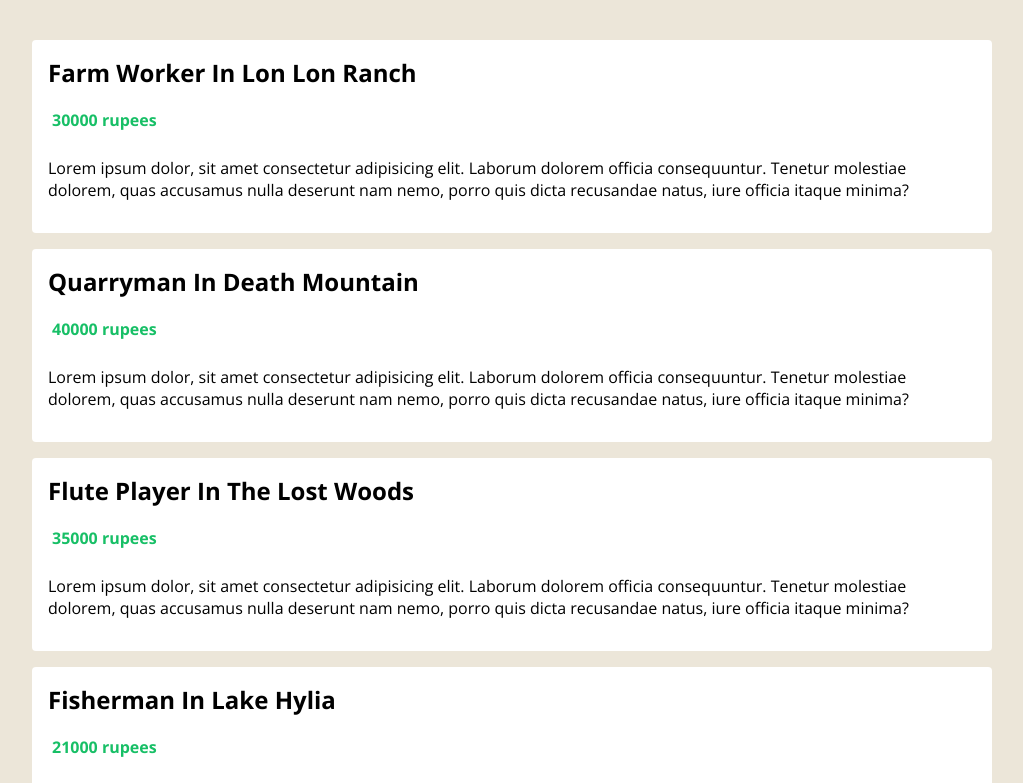
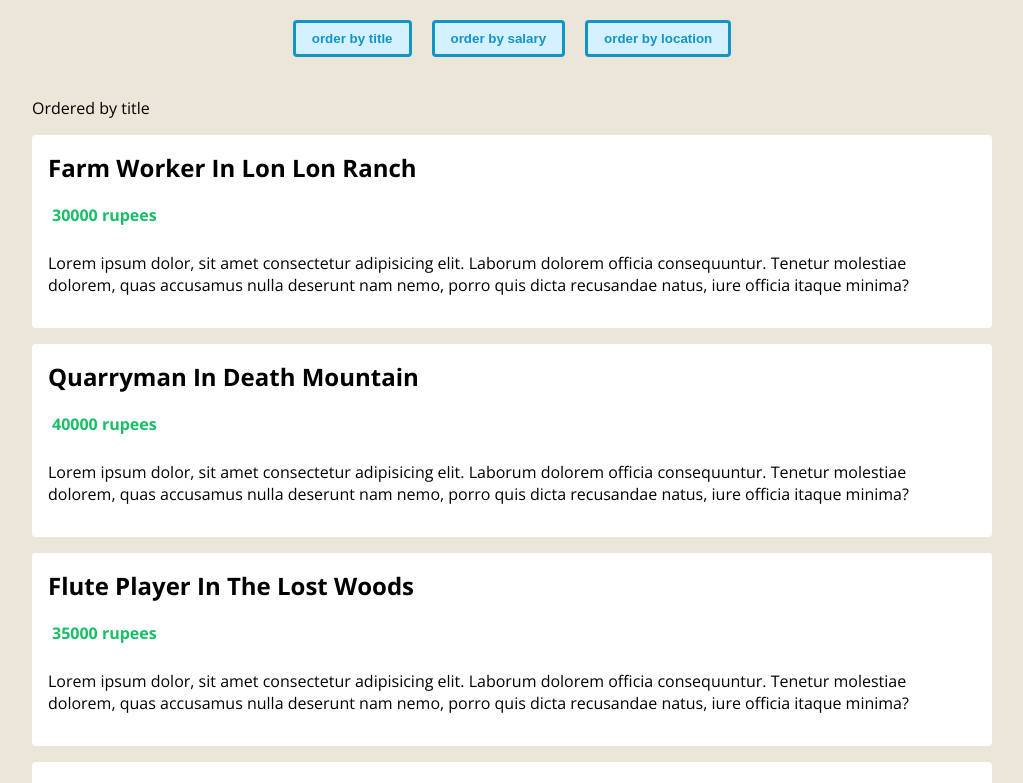
Before and after one commit to itsmedmd/vue-typescript-first, a Vue app: page / in a window 1280 px wide. Shown: the top 783 px of the page, without its empty margins (128-1151 px from the left). Built offline with nearby package versions, Linux system fonts and the light colour scheme.

Commit message:
Adding an OrderTerm type that only accepts specific string values for ordering jobs list

```diff
--- a/src/App.vue
+++ b/src/App.vue
@@ -1,6 +1,13 @@
 <template>
   <div class="app">
-    <JobsList :jobs="jobs" />
+    <header>
+      <div class="order">
+        <button @click="handleClick('title')">order by title</button>
+        <button @click="handleClick('salary')">order by salary</button>
+        <button @click="handleClick('location')">order by location</button>
+      </div>
+    </header>
+    <JobsList :jobs="jobs" :order="order" />
   </div>
 </template>
 
@@ -8,6 +15,7 @@
 import { defineComponent, reactive, ref, toRefs } from 'vue';
 import JobsList from "./components/JobsList.vue";
 import Job from "./types/Job";
+import OrderTerm from "./types/OrderTerm";
 
 export default defineComponent({
   name: 'App',
@@ -23,13 +31,38 @@
       { title: 'prison guard', location: 'gerudo valley', salary: 32000, id: '5' }
     ]);
 
+    const order = ref<OrderTerm>("title");
+
+    const handleClick = (term: OrderTerm) => {
+      order.value = term;
+    };
+
     return {
-      jobs
+      jobs,
+      order,
+      handleClick
     };
   }
 });
 </script>
 
 <style>
+  header {
+    text-align: center;
+  }
 
+  header .order {
+    margin-top: 20px;
+  }
+
+  button {
+    margin: 0 10px;
+    color: #1195c9;
+    border: 3px solid #1195c9;
+    background: #d5f0ff;
+    padding: 8px 16px;
+    border-radius: 4px;
+    cursor: pointer;
+    font-weight: bold;
+  }
 </style>
--- a/src/components/JobsList.vue
+++ b/src/components/JobsList.vue
@@ -1,5 +1,6 @@
 <template>
     <div class="job-list">
+        <p>Ordered by {{ order }}</p>
         <ul>
             <li v-for="job in jobs" :key="job.id">
                 <h2>{{ job.title }} in {{ job.location }}</h2>
@@ -17,12 +18,17 @@
 <script lang="ts">
 import { defineComponent, PropType } from 'vue';
 import Job from "@/types/Job";
+import OrderTerm from '@/types/OrderTerm';
 
 export default defineComponent({
     props: {
         jobs: {
             required: true,
             type: Array as PropType<Job[]>
+        },
+        order: {
+            required: true,
+            type: String as PropType<OrderTerm>
         }
     }
 })
--- /dev/null
+++ b/src/types/OrderTerm.ts
@@ -0,0 +1,3 @@
+type OrderTerm = "location" | "title" | "salary";
+
+export default OrderTerm;
```
